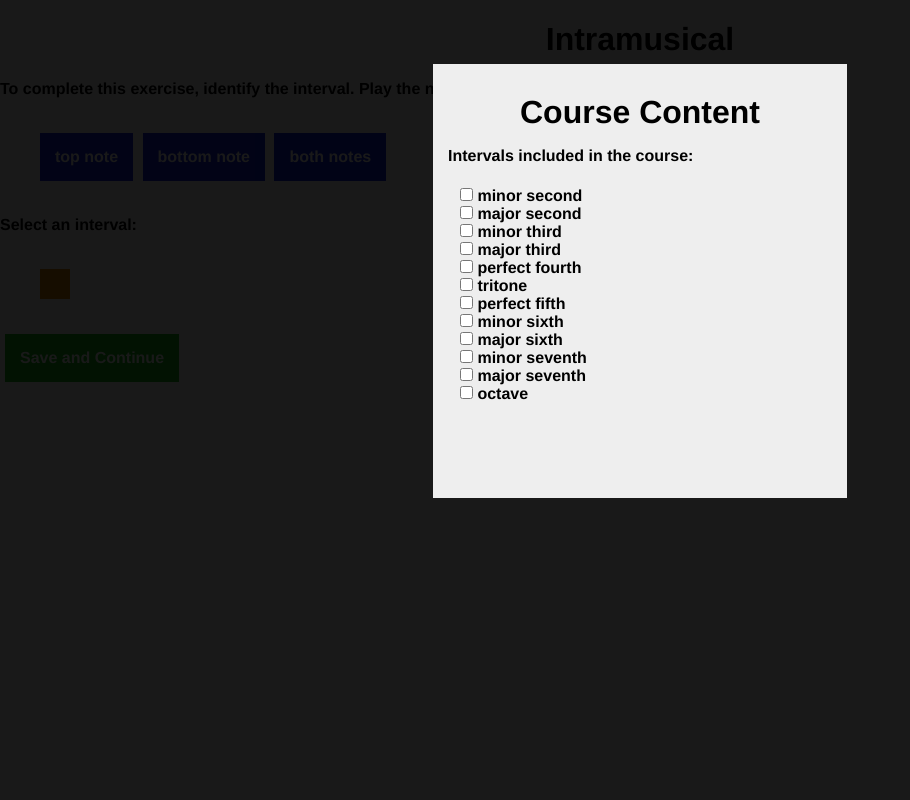
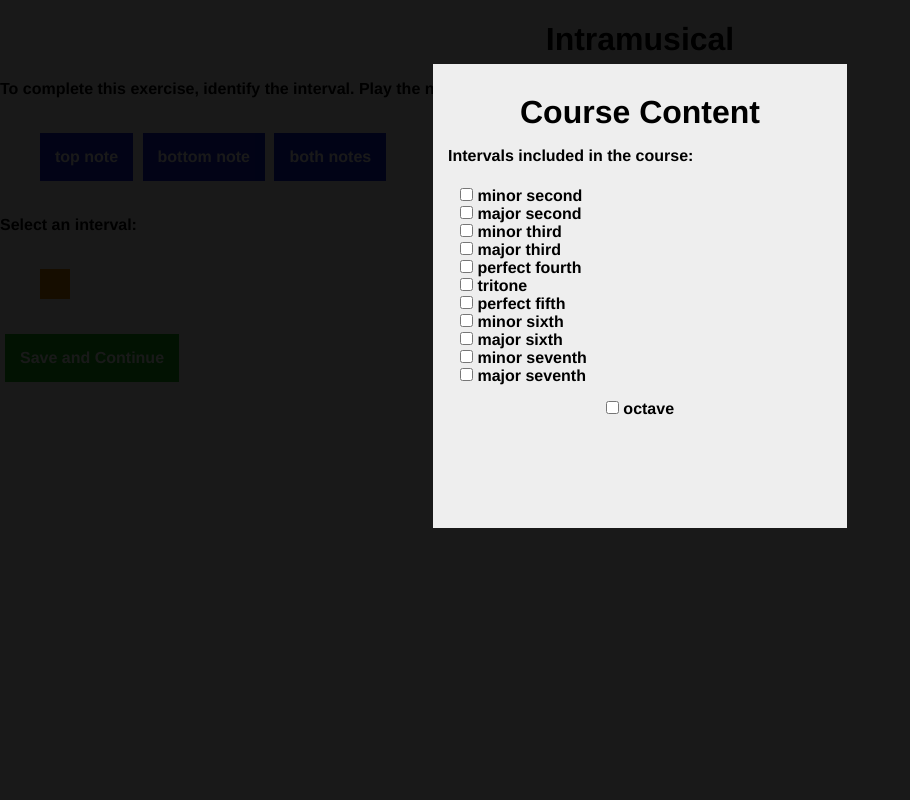
Before and after one commit to palmerev/intra-musical-project, a Django app: template intra_musical_project/ear_training_app/templates/ear_training_app/interval_exercise.html in a window 1280 px wide. Shown: the whole page, without its empty margins (0-910 px from the left). Run offline with Django 3.2, Linux system fonts and the light colour scheme; the template is opened without the code that fills it, so the values that code supplies are empty; style sheets or scripts are compiled from the project's sources.

Commit message:
re-add .button class, TODO: make checkboxes buttons

```diff
--- a/intra_musical_project/ear_training_app/static/ear_training_app/css/ear_training.scss
+++ b/intra_musical_project/ear_training_app/static/ear_training_app/css/ear_training.scss
@@ -42,13 +42,19 @@ form {
   margin: 35px
 }
 
-button {
+ button {
   display: inline;
   margin-left: 5px;
   padding: 15px;
   text-align: center;
   border: none;
   color: white;
+  font-weight: bold;
+}
+
+.button {
+  padding: 15px;
+  text-align: center;
   font-weight: bold;
 }
 #build-course-button {
--- a/intra_musical_project/ear_training_app/templates/ear_training_app/interval_exercise.html
+++ b/intra_musical_project/ear_training_app/templates/ear_training_app/interval_exercise.html
@@ -96,7 +96,7 @@
             <input id="maj-seventh" type="checkbox" />
             major seventh
           </label>
-          <label for="octave" class="interval-label">
+          <label class="button" for="octave" class="interval-label">
             <input id="octave" type="checkbox" />
             octave
           </label>
```
